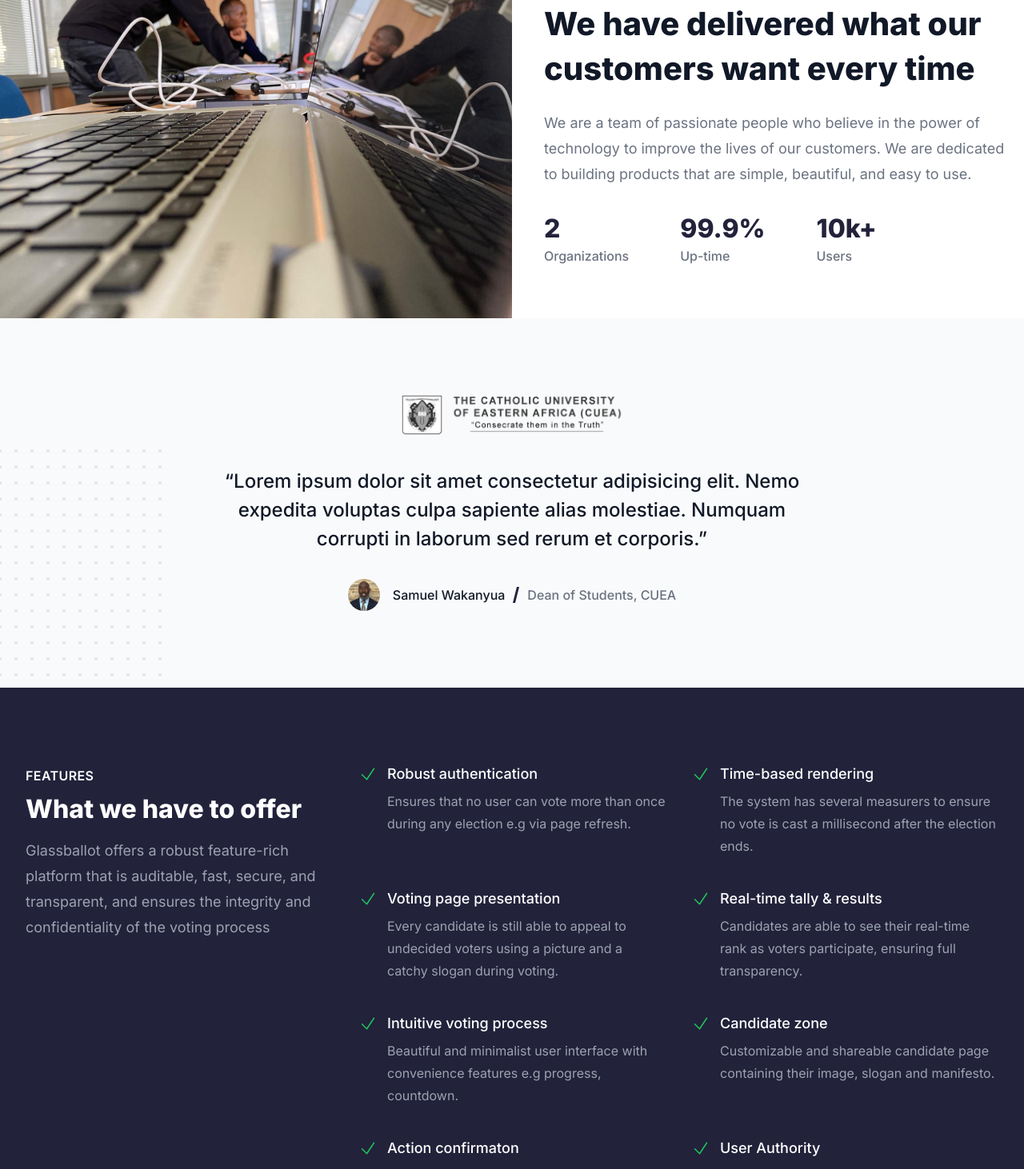
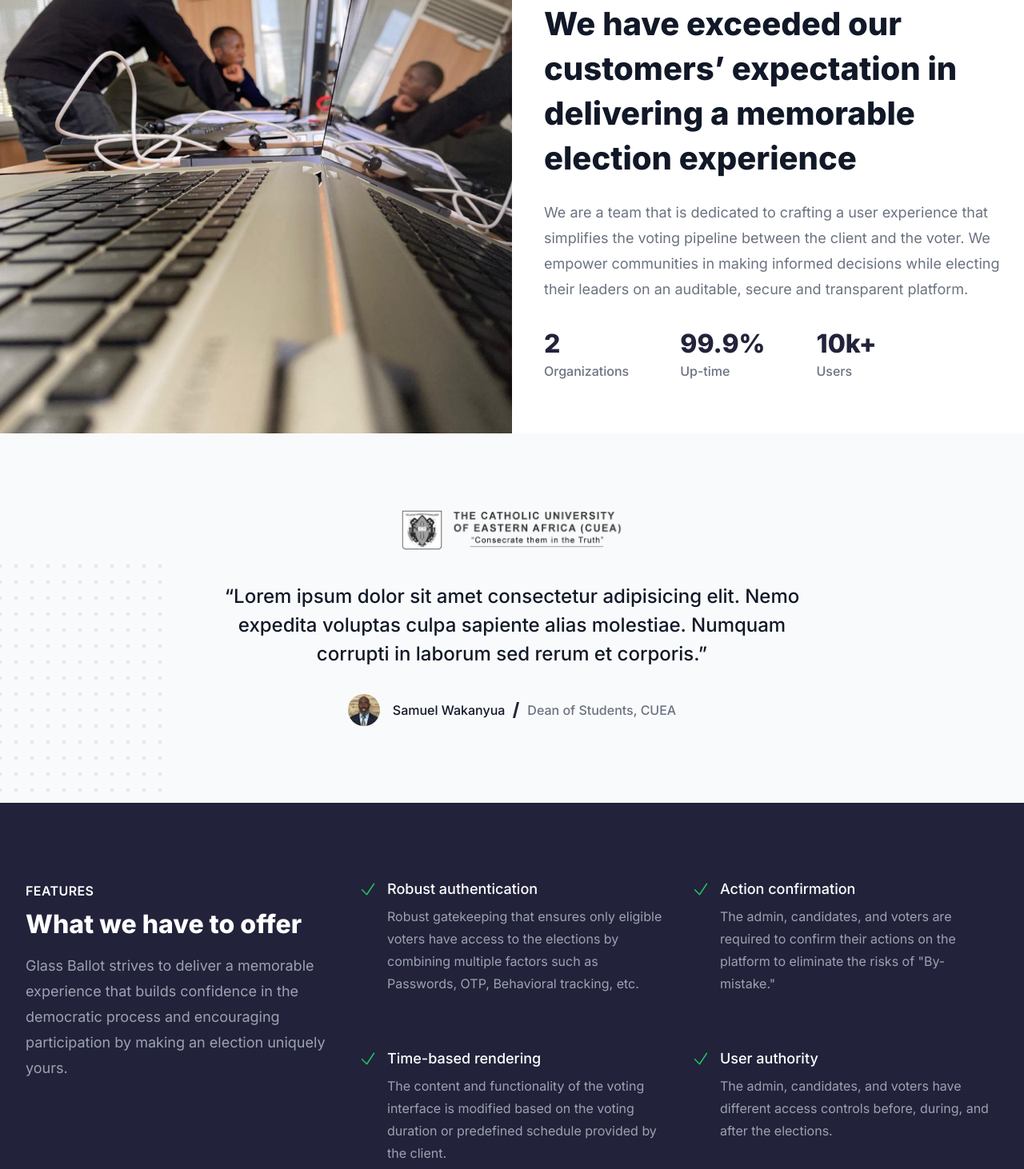
Before and after one commit to Candlesticks-Investments-Ltd/glassballot-landing, a Next.js app: page / in a window 1280 px wide. Shown: the part 2160-3622 px from the top of the page at 80% size. Built offline with nearby package versions, Linux system fonts and the light colour scheme.

Commit message:
chore: Update site literature

```diff
--- a/src/components/FeatureList.jsx
+++ b/src/components/FeatureList.jsx
@@ -4,20 +4,20 @@ import { CheckIcon } from '@heroicons/react/24/outline'
 const features = [
     {
         name: 'Robust authentication',
-    description: 'Ensures that no user can vote more than once during any election e.g via page refresh.',
+        description: 'Robust gatekeeping that ensures only eligible voters have access to the elections by combining multiple factors such as Passwords, OTP, Behavioral tracking, etc.',
     },
-  { name: 'Voting page presentation', description: 'Every candidate is still able to appeal to undecided voters using a picture and a catchy slogan during voting.' },
+    { name: 'Time-based rendering', description: 'The content and functionality of the voting interface is modified based on the voting duration or predefined schedule provided by the client.' },
     {
-    name: 'Intuitive voting process',
-    description: 'Beautiful and minimalist user interface with convenience features e.g progress, countdown.',
+        name: 'Candidate profile',
+        description: 'Each candidate has their own profile which will be visible during the campaign period and during the elections. Their profile will capture their photo, slogan, and manifesto that can be shared on social media pages.',
     },
-  { name: 'Action confirmaton', description: 'Users are required to confirm every single important action to avoid e.g “voting by mistake”' },
-  { name: 'Time-based rendering', description: 'The system has several measurers to ensure no vote is cast a millisecond after the election ends.' },
-  { name: 'Real-time tally & results', description: 'Candidates are able to see their real-time rank as voters participate, ensuring full transparency.' },
-  { name: 'Candidate zone', description: 'Customizable and shareable candidate page containing their image, slogan and manifesto.' },
-  { name: 'User Authority', description: 'Users are only able to access the pages relevant to them e.g. a Dean cannot vote.' },
-]
-
+    { name: 'Real-time tally & results', description: 'The candidates and voters are able to see the votes being tallied live, and the results are displayed immediately when the countdown stops.' },
+    { name: 'User-friendly platform', description: 'An easy-to-use platform with clear instructions and a guided layout that is easy to use on any device.' },
+    { name: 'Action confirmation', description: 'The admin, candidates, and voters are required to confirm their actions on the platform to eliminate the risks of "By-mistake."' },
+    { name: 'User authority', description: 'The admin, candidates, and voters have different access controls before, during, and after the elections.' },
+    { name: 'Auditability', description: 'Track your vote\'s journey through the system, from casting to counting, with a detailed audit trail that builds trust and eliminates uncertainty.' },
+    { name: 'Persons with disability', description: 'Our platform has basic features for people with various disabilities, and we can provide in-house support for people who do not have the capacity to cast their votes on their own devices.' },
+];
 export default function FeatureList() {
     return (
         <div className="bg-accent" id="features">
@@ -26,11 +26,10 @@ export default function FeatureList() {
                     <h2 className="text-base font-semibold text-white uppercase tracking-wide">Features</h2>
                     <p className="mt-2 text-3xl font-extrabold text-white">What we have to offer</p>
                     <p className="mt-4 text-lg text-gray-400">
-           Glassballot offers a robust feature-rich platform that is auditable, fast, secure, and transparent, and ensures the integrity and confidentiality of the voting process
-          </p>
+                        Glass Ballot strives to deliver a memorable experience that builds confidence in the democratic process and encouraging participation by making an election uniquely yours.           </p>
                 </div>
                 <div className="mt-12 lg:mt-0 lg:col-span-2">
-          <dl className="space-y-10 sm:space-y-0 sm:grid sm:grid-cols-2 sm:grid-rows-4 sm:grid-flow-col sm:gap-x-6 sm:gap-y-10 lg:gap-x-8">
+                    <dl className="space-y-10 sm:space-y-0 sm:grid sm:grid-cols-2 sm:grid-rows-5 sm:grid-flow-col sm:gap-x-6 sm:gap-y-10 lg:gap-x-8">
                         {features.map((feature) => (
                             <div key={feature.name} className="relative">
                                 <dt>
--- a/src/components/Price.jsx
+++ b/src/components/Price.jsx
@@ -30,8 +30,7 @@ export default function Price() {
               <div className="flex-1 bg-white px-6 py-8 lg:p-12">
                 <h3 className="text-2xl font-extrabold text-gray-900 sm:text-3xl">User based service</h3>
                 <p className="mt-6 text-base text-gray-500">
-                  Lorem ipsum dolor sit amet consect etur adipisicing elit. Itaque amet indis perferendis blanditiis
-                  repellendus etur quidem assumenda.
+                We strive to provide a memorable experience by supporting our clients in electing leaders who are capable in delivering their promises and the institution&apos;s vision.
                 </p>
                 <div className="mt-8">
                   <div className="flex items-center">
@@ -53,14 +52,14 @@ export default function Price() {
                 </div>
               </div>
               <div className="py-8 px-6 text-center bg-gray-50 lg:flex-shrink-0 lg:flex lg:flex-col lg:justify-center lg:p-12">
-                <p className="text-lg leading-6 font-medium text-gray-900">Pay only for your users</p>
+                <p className="text-lg leading-6 font-medium text-gray-900">Pay only for your voters</p>
                 <div className="mt-4 flex items-center justify-center text-5xl font-extrabold text-gray-900">
-                  <span>$0.15/user</span>
+                  <span>$0.15/voter</span>
                   <span className="ml-3 text-xl font-medium text-gray-500">USD</span>
                 </div>
                 <p className="mt-4 text-sm">
-                  <Link href="#" className="font-medium text-gray-500 underline">
-                    Learn about our user policy
+                  <Link href="/terms-of-use" className="font-medium text-gray-500 underline">
+                    Learn about our terms of use
                   </Link>
                 </p>
                 <div className="mt-6">
--- a/src/components/PrimaryFeatures.jsx
+++ b/src/components/PrimaryFeatures.jsx
@@ -30,7 +30,7 @@ export function PrimaryFeatures() {
           Personalize your elections
         </p>
         <p className="mt-5 max-w-prose mx-auto text-xl text-gray-500">
-          Our system ensures that your elections look and feel like yours, giving your users a unique and personalized voting experience
+        We provide our clients and voters with a bespoke voting experience on a user-friendly platform that fosters a sense of connection between the candidates and voters
         </p>
       </div>
       <div className="mt-12 mb-20 sm:mb-24 lg:mb-40">
--- a/src/components/Stats.jsx
+++ b/src/components/Stats.jsx
@@ -21,10 +21,9 @@ export default function Stats() {
             </div>
           </div>
           <h2 className="mt-6 text-3xl font-extrabold text-gray-900 sm:text-4xl">
-            We have delivered what our customers want every time
-          </h2>
+          We have exceeded our customers’ expectation in delivering a memorable election experience          </h2>
           <p className="mt-6 text-lg text-gray-500">
-            We are a team of passionate people who believe in the power of technology to improve the lives of our customers. We are dedicated to building products that are simple, beautiful, and easy to use.
+          We are a team that is dedicated to crafting a user experience that simplifies the voting pipeline between the client and the voter. We empower communities in making informed decisions while electing their leaders on an auditable, secure and transparent platform.
           </p>
           <div className="mt-8 overflow-hidden">
             <dl className="-mx-8 -mt-8 flex flex-wrap">
```
Lines whose indentation alone changed are shown as unchanged.
